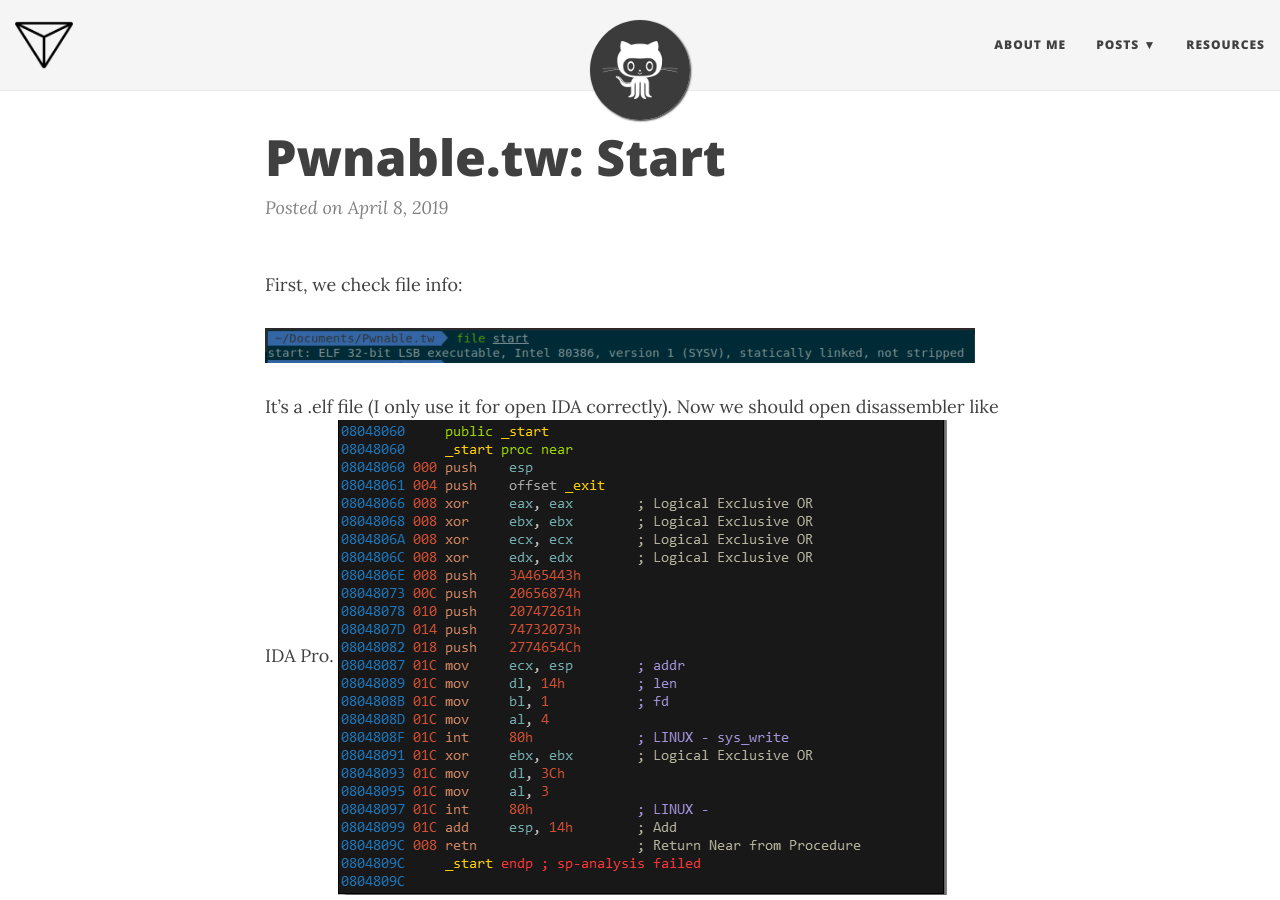
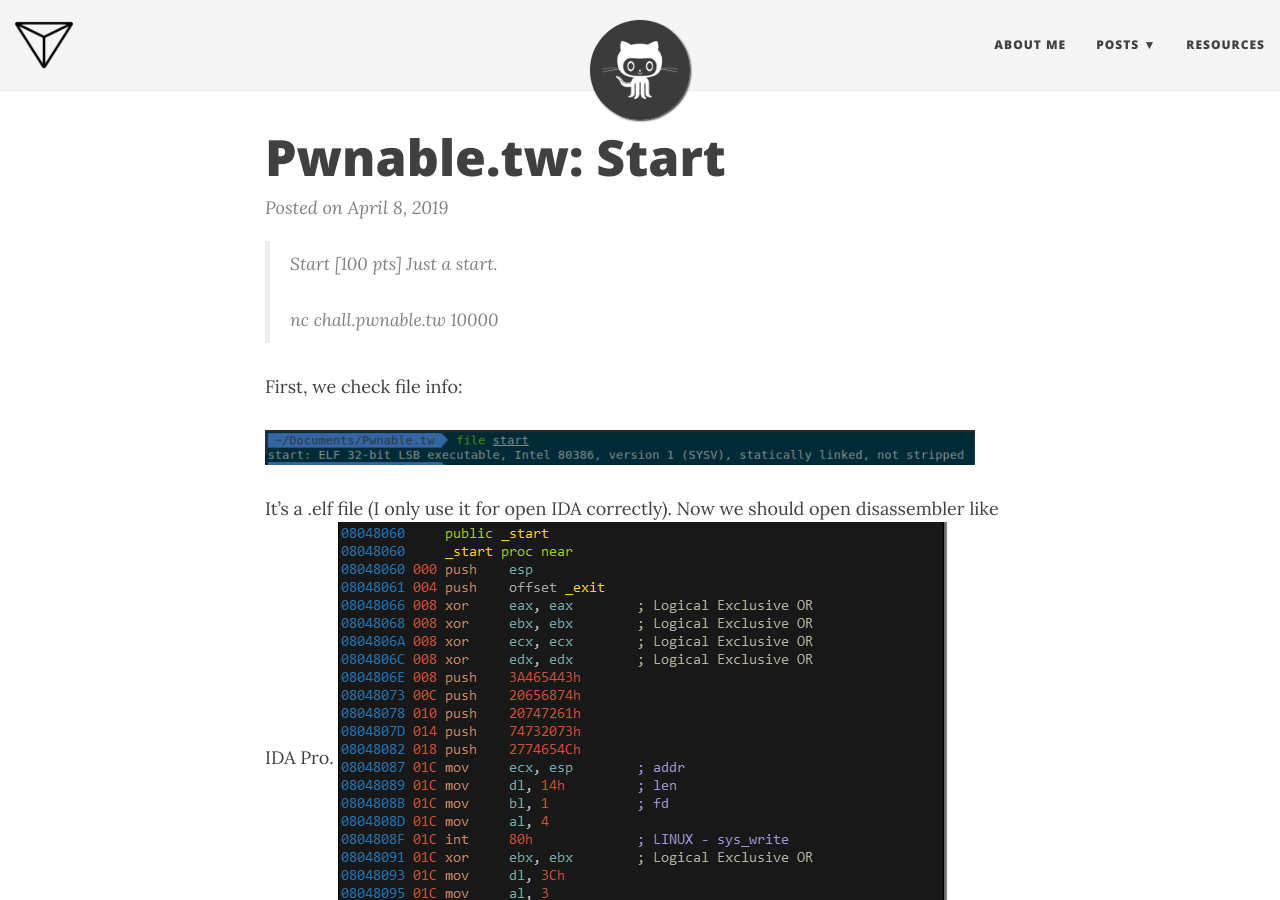
Before and after one commit to Delt-A/delt-a.github.io, a Jekyll site: the page built from _posts/2019-04-08-pwnable-tw-start.md, in a window 1280 px wide and 900 px high. Built offline with Jekyll 4.4.1, drawn with Linux system fonts in a browser that asks for light colours; nearby versions of some CDN libraries; some of the changed text lies outside the part shown.

Commit message:
Update 2019-04-08-pwnable-tw-start.md

```diff
--- a/_posts/2019-04-08-pwnable-tw-start.md
+++ b/_posts/2019-04-08-pwnable-tw-start.md
@@ -3,6 +3,13 @@
 title: 'Pwnable.tw: Start'
 published: true
 ---
+>Start \[100 pts]
+Just a start.
+>
+>nc chall.pwnable.tw 10000
+
+
+
 First, we check file info:
 
 ![Capture.PNG]({{site.baseurl}}/img/ctf/pwnable.tw/Capture.PNG)
```
Also changed, not shown: other parts of _posts/2019-04-08-pwnable-tw-start.md (+1 -1 lines).
